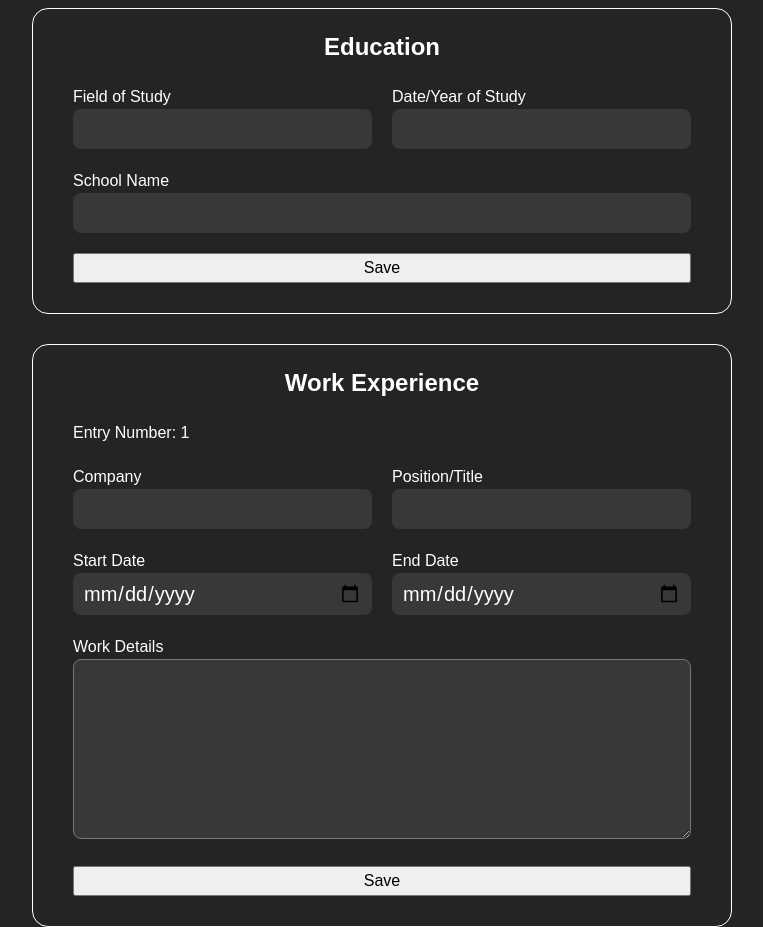
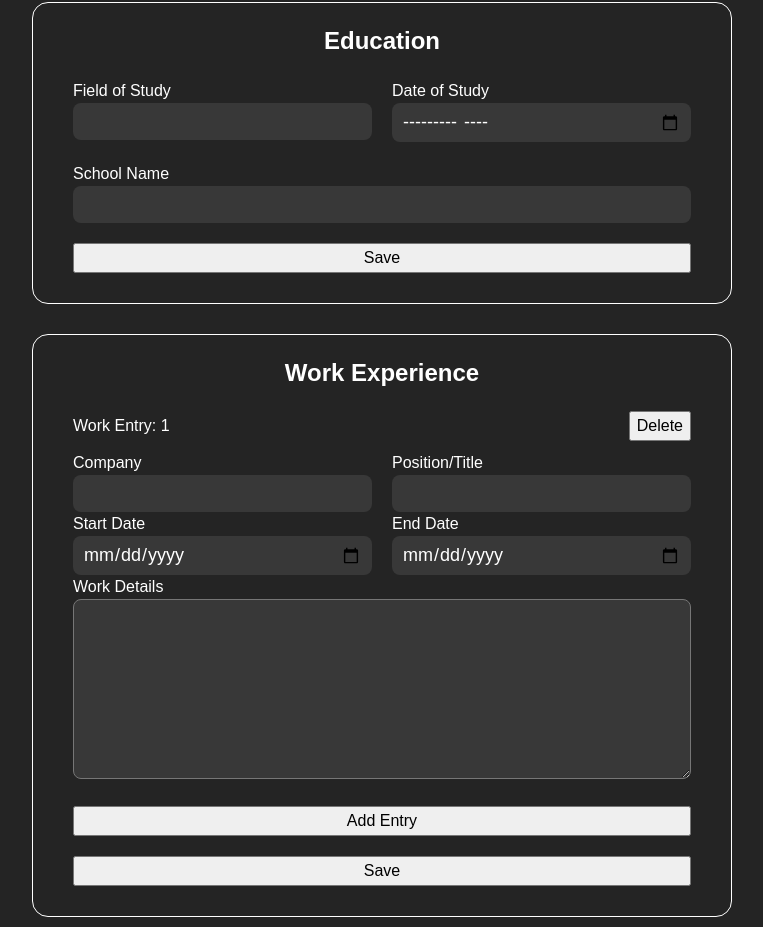
Before and after one commit to jprk8/cv-resume, a React (Vite) app: page / in a window 1280 px wide. Shown: the part 406-1333 px from the top of the page, without its empty margins (258-1021 px from the left). Built offline with nearby package versions, Linux system fonts and the light colour scheme.

Commit message:
Implement add/delete for work exp

```diff
--- a/src/components/EducationForm.jsx
+++ b/src/components/EducationForm.jsx
@@ -24,10 +24,10 @@ export default function EducationForm() {
                         }
                     </label>
                     <label>
-                        <div>Date/Year of Study</div>
+                        <div>Date of Study</div>
                         {saved
                             ? <div className='saved-item'>{date}</div>
-                            : <input type='num' value={date} onChange={e => setDate(e.target.value)} />
+                            : <input type='month' value={date} onChange={e => setDate(e.target.value)} />
                         }
                     </label>
                 </div>
--- a/src/components/WorkForm.jsx
+++ b/src/components/WorkForm.jsx
@@ -1,132 +1,151 @@
 import { useState } from 'react';
 
-function WorkEntry(props) {
+function WorkEntry({ saved, entryData, updateEntry, deleteEntry, index }) {
+    const [entry, setEntry] = useState(entryData);
 
+    // make function for onChange to handle change
     function handleChange(e) {
-
+        const { name, value } = e.target;
+        const updatedEntry = { ...entry, [name]: value }
+        setEntry(updatedEntry);
+        updateEntry(entry.id, updatedEntry);
     }
 
     return (
-        <>
-            <div className='workEntryNum'>Entry Number: {props.num}</div>
+        <div className='work-entry'>
+            <div className='entry-header'>
+                <div>Work Entry: {index}</div>
+                <button type='button' onClick={() => deleteEntry(entry.id)}>
+                    Delete
+                </button>
+            </div>
             <div className='form-row'>
                 <label>
                     <div>Company</div>
-                    {props.saved
-                        ? <div className='saved-item'>{props.company}</div>
+                    {saved
+                        ? <div className='saved-item'>{entry.company}</div>
                         : <input
                             type='text'
                             id='company'
                             name='company'
-                            value={props.company}
-                            onChange={e => props.setCompany(e.target.value)} />
+                            value={entry.company}
+                            onChange={handleChange} />
                     }
                 </label>
                 <label>
                     <div>Position/Title</div>
-                    {props.saved
-                        ? <div className='saved-item'>{props.position}</div>
+                    {saved
+                        ? <div className='saved-item'>{entry.position}</div>
                         : <input
                             type='text'
                             id='position'
                             name='position'
-                            value={props.position}
-                            onChange={e => props.setPosition(e.target.value)} />
+                            value={entry.position}
+                            onChange={handleChange} />
                     }
                 </label>
             </div>
             <div className='form-row'>
                 <label>
                     <div>Start Date</div>
-                    {props.saved
-                        ? <div className='saved-item'>{props.dateStart}</div>
+                    {saved
+                        ? <div className='saved-item'>{entry.dateStart}</div>
                         : <input
                             type='date'
                             id='dateStart'
                             name='dateStart'
-                            value={props.dateStart}
-                            onChange={e => props.setDateStart(e.target.value)} />
+                            value={entry.dateStart}
+                            onChange={handleChange} />
                     }
                 </label>
                 <label>
                     <div>End Date</div>
-                    {props.saved
-                        ? <div className='saved-item'>{props.dateEnd}</div>
+                    {saved
+                        ? <div className='saved-item'>{entry.dateEnd}</div>
                         : <input
                             type='date'
                             id='dateEnd'
                             name='dateEnd'
-                            value={props.dateEnd}
-                            onChange={e => props.setDateEnd(e.target.value)} />
+                            value={entry.dateEnd}
+                            onChange={handleChange} />
                     }
                 </label>
             </div>
             <div className='form-row'>
                 <label>
                     <div>Work Details</div>
-                    {props.saved
-                        ? <div className='saved-item'>{props.workDetail}</div>
+                    {saved
+                        ? <div className='saved-item' style={{height: '180px'}}>{entry.workDetail}</div>
                         : <textarea
                             id='workDetail'
                             name='workDetail'
                             rows='7'
-                            value={props.workDetail}
-                            onChange={e => props.setWorkDetail(e.target.value)} />
+                            value={entry.workDetail}
+                            onChange={handleChange} />
                     }
                 </label>
             </div>
-        </>
+        </div>
     )
 }
 
-const index = 1;
-
 export default function WorkForm() {
     const [saved, setSaved] = useState(false);
-    const [company, setCompany] = useState('');
-    const [position, setPosition] = useState('');
-    const [dateStart, setDateStart] = useState('');
-    const [dateEnd, setDateEnd] = useState('');
-    const [workDetail, setWorkDetail] = useState('');
-
-    // using object as state
-    // const [workdData, setWorkData] = useState({
-    //     company: '',
-    //     position: '',
-    //     dateStart: '',
-    //     dateEnd: '',
-    //     workdetail: '',
-    // });
+    const [entries, setEntries] = useState([
+        {
+            id: 1,
+            company: '',
+            position: '',
+            dateStart: '',
+            dateEnd: '',
+            workdDetail: '',
+        },
+    ]);
 
     function handleSave(e) {
         e.preventDefault();
         // saved ? setSaved(false) : setSaved(true);
-        if (saved) {
-            setSaved(false);
-        } else {
-            setSaved(true);
-            console.log(`Company: ${company}`);
-        }
+        // below has the same effect
+        setSaved(!saved);
+    }
+
+    function addEntry() {
+        const newEntry = {
+            id: entries.length + 1,
+            company: '',
+            position: '',
+            dateStart: '',
+            dateEnd: '',
+            workdDetail: '',
+        };
+        setEntries([...entries, newEntry]);
+    }
+
+    function updateEntry(id, updatedEntry) {
+        setEntries(entries.map((entry) => (entry.id === id ? updatedEntry : entry)));
+    }
+
+    function deleteEntry(id) {
+        setEntries(entries.filter((entry) => entry.id != id));
     }
 
     return (
         <div className='form-wrapper'>
+            <h2>Work Experience</h2>
             <form id='work-form'>
-                <h2>Work Experience</h2>
-                <WorkEntry
-                    num={index}
-                    saved={saved}
-                    company={company}
-                    setCompany={setCompany}
-                    position={position}
-                    setPosition={setPosition}
-                    dateStart={dateStart}
-                    setDateStart={setDateStart}
-                    dateEnd={dateEnd}
-                    setDateEnd={setDateEnd}
-                    workDetail={workDetail}
-                    setWorkDetail={setWorkDetail}
-                />
+                {entries.map((entry, index) => (
+                    <WorkEntry
+                        key={entry.id}
+                        saved={saved}
+                        entryData={entry}
+                        updateEntry={updateEntry}
+                        deleteEntry={deleteEntry}
+                        index={index + 1}
+                    />
+                ))}
+                <button type='button' onClick={addEntry}>
+                    Add Entry
+                </button>
                 <button onClick={handleSave}>
                     {saved ? 'Edit' : 'Save'}
                 </button>
--- a/src/index.css
+++ b/src/index.css
@@ -1,72 +1,3 @@
-/*
-Vite react css
-:root {
-  font-family: Inter, system-ui, Avenir, Helvetica, Arial, sans-serif;
-  line-height: 1.5;
-  font-weight: 400;
-
-  color-scheme: light dark;
-  color: rgba(255, 255, 255, 0.87);
-  background-color: #242424;
-
-  font-synthesis: none;
-  text-rendering: optimizeLegibility;
-  -webkit-font-smoothing: antialiased;
-  -moz-osx-font-smoothing: grayscale;
-}
-
-a {
-  font-weight: 500;
-  color: #646cff;
-  text-decoration: inherit;
-}
-
-a:hover {
-  color: #535bf2;
-}
-
-body {
-  margin: 0;
-  display: flex;
-  place-items: center;
-  min-width: 320px;
-  min-height: 100vh;
-}
-
-button {
-  border-radius: 8px;
-  border: 1px solid transparent;
-  padding: 0.6em 1.2em;
-  font-size: 1em;
-  font-weight: 500;
-  font-family: inherit;
-  background-color: #1a1a1a;
-  cursor: pointer;
-  transition: border-color 0.25s;
-}
-
-button:hover {
-  border-color: #646cff;
-}
-
-button:focus,
-button:focus-visible {
-  outline: 4px auto -webkit-focus-ring-color;
-}
-
-@media (prefers-color-scheme: light) {
-  :root {
-    color: #213547;
-    background-color: #ffffff;
-  }
-  a:hover {
-    color: #747bff;
-  }
-  button {
-    background-color: #f9f9f9;
-  }
-} */
-
 *, *::before, *::after {
   box-sizing: border-box;
 }
@@ -153,7 +84,7 @@ input,
   width: 100%;
   max-height: 200px;
   border-radius: 8px;
-  font-size: 20px;
+  font-size: 18px;
   border: none;
   padding: 5px 10px;
   overflow-y: auto;
@@ -167,11 +98,8 @@ input {
 }
 
 .saved-item {
+  min-height: 40px;
   font-weight: 800;
-}
-
-.workEntryNum {
-  text-align: left;
 }
 
 textarea {
@@ -183,3 +111,10 @@ textarea {
   max-width: 618px;
   max-height: 200px;
 }
+
+.entry-header {
+  display: flex;
+  align-items: center;
+  justify-content: space-between;
+  margin-bottom: 10px;
+}
```
